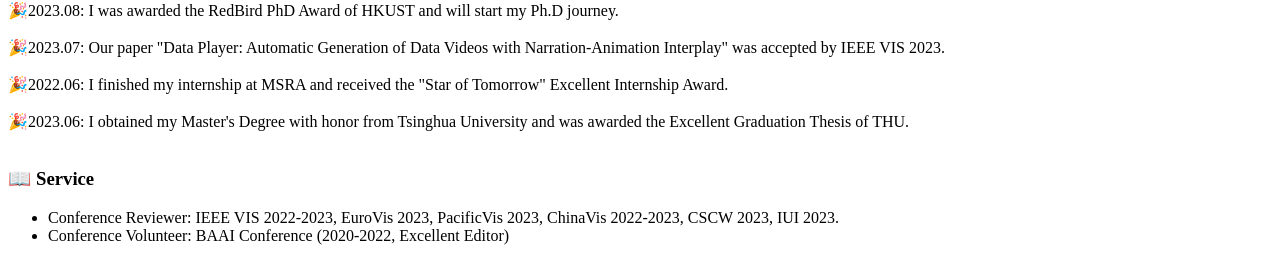
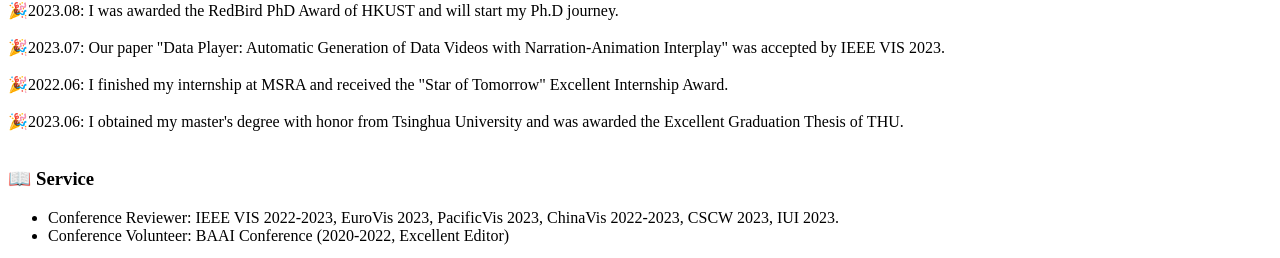
Before and after one commit to ShenLeixian/ShenLeixian1111, a Jekyll site: the page built from _pages/include/service.md, in a window 1280 px wide. Shown: the part 730-988 px from the top of the page. Built offline with Jekyll 4.4.1, drawn with Linux system fonts in a browser that asks for light colours; our own code applies the rules of GitHub Pages for plain Markdown files.

```diff
--- a/_includes/sidebar.html
+++ b/_includes/sidebar.html
@@ -21,6 +21,6 @@
 
 🎉2022.06: I finished my internship at MSRA and received the "Star of Tomorrow" Excellent Internship Award. <br><br>
 
-🎉2023.06: I obtained my Master's Degree with honor from Tsinghua University and was awarded the Excellent Graduation Thesis of THU. <br><br>
+🎉2023.06: I obtained my master's degree with honor from Tsinghua University and was awarded the Excellent Graduation Thesis of THU. <br><br>
 </div>
 </div>
```
